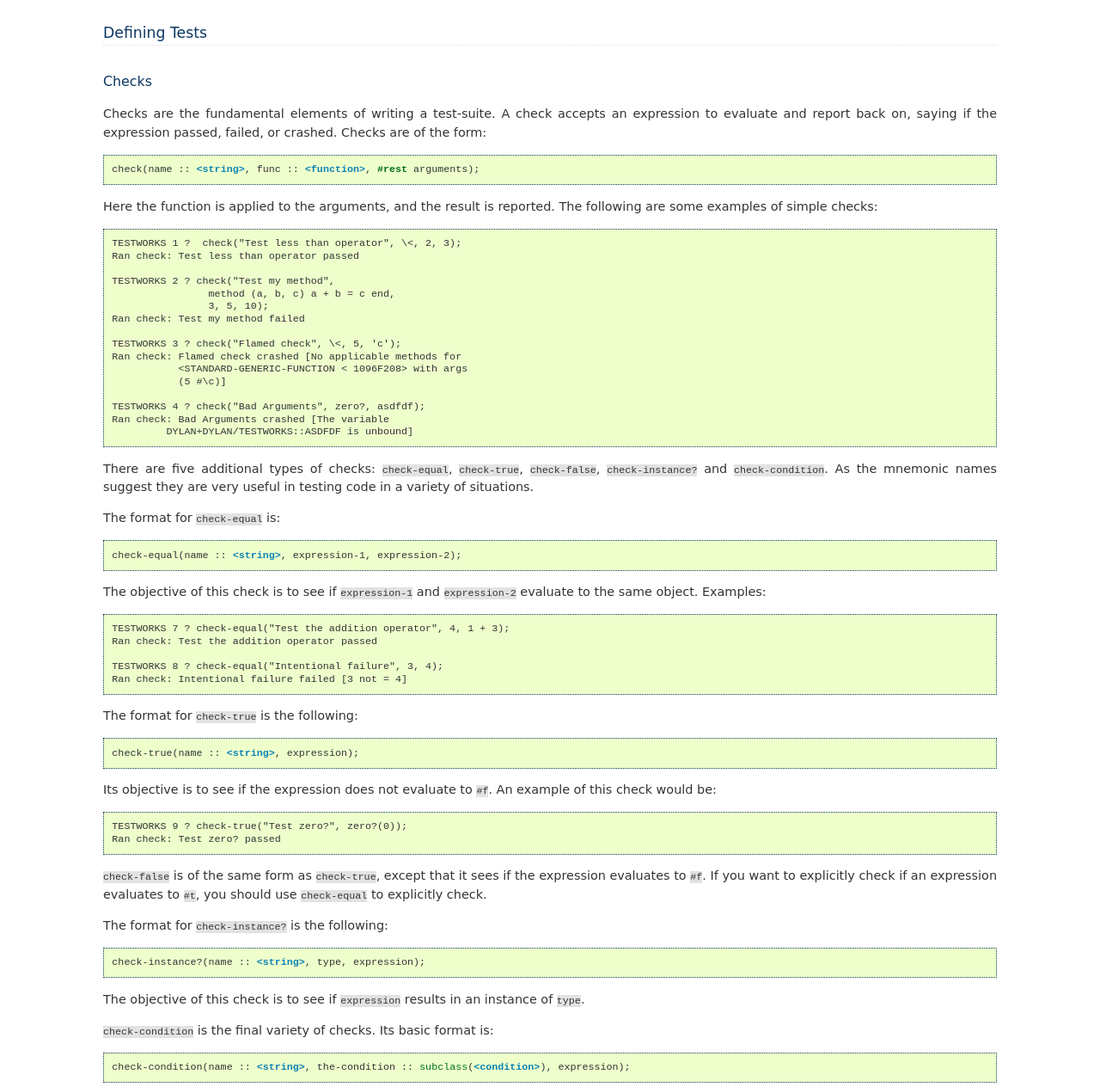
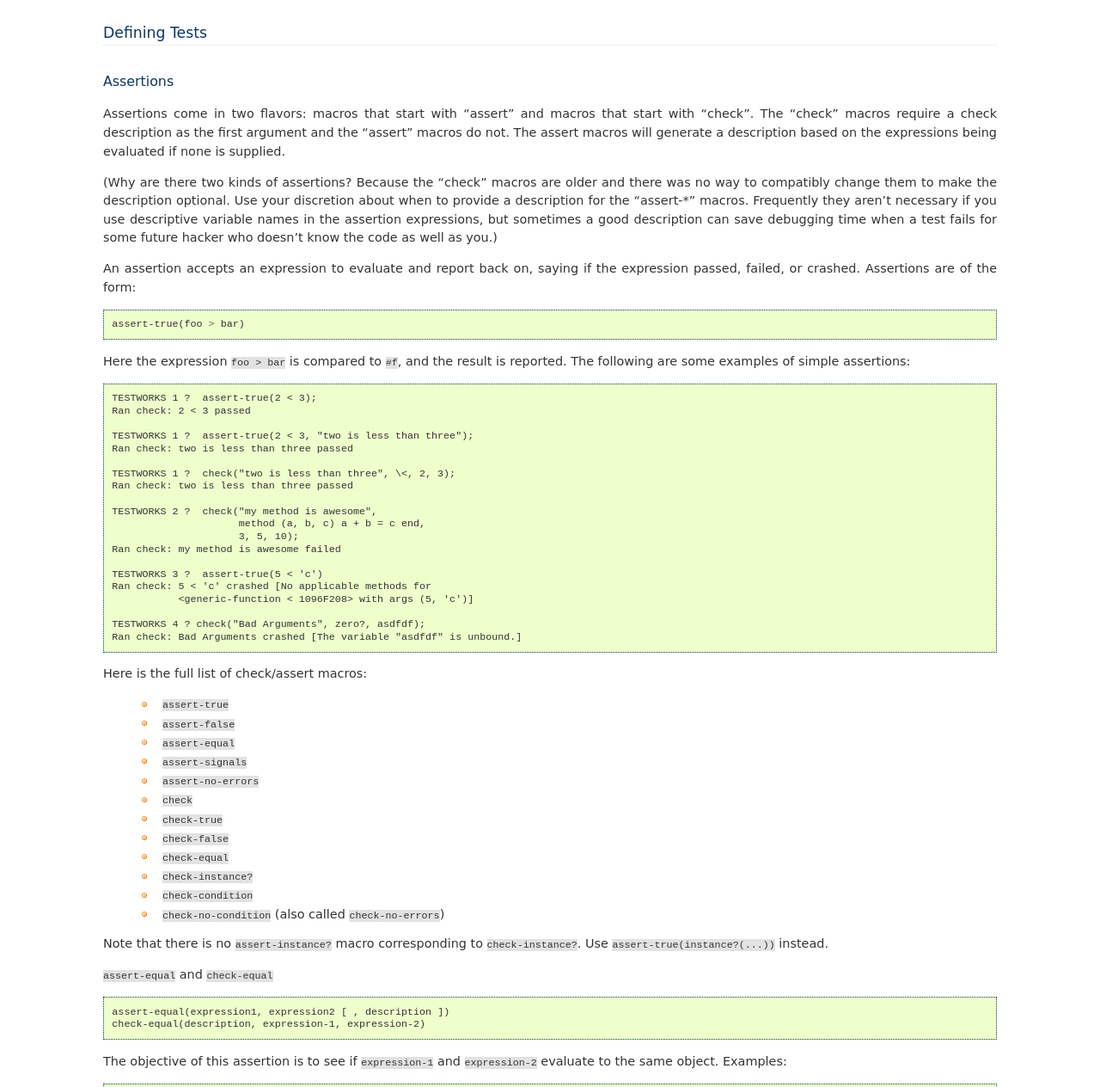
Before and after one commit to dylan-lang/testworks, a Sphinx documentation site: the page built from documentation/users-guide/source/usage.rst, in a window 1280 px wide and 1400 px high, scrolled down 247 px, cut to the strip 136-1400 px from the top of the window. Shown: the whole strip at 86% size. Built offline with Sphinx 7.4.7, drawn with Linux system fonts in a browser that asks for light colours; cross-references to code outside the pages are shown as plain code; some of the changed text lies outside the part shown.

Commit message:
Update usage doc for assert-* macros and general revamping.

```diff
--- a/documentation/users-guide/source/usage.rst
+++ b/documentation/users-guide/source/usage.rst
@@ -7,49 +7,83 @@ Usage
 Defining Tests
 ==============
 
-Checks
-------
+Assertions
+----------
 
-Checks are the fundamental elements of writing a test-suite. A check
-accepts an expression to evaluate and report back on, saying if the
-expression passed, failed, or crashed. Checks are of the form:
+Assertions come in two flavors: macros that start with "assert" and
+macros that start with "check".  The "check" macros require a check
+description as the first argument and the "assert" macros do not.  The
+assert macros will generate a description based on the expressions
+being evaluated if none is supplied.
+
+(Why are there two kinds of assertions?  Because the "check" macros
+are older and there was no way to compatibly change them to make the
+description optional.  Use your discretion about when to provide a
+description for the "assert-\*" macros.  Frequently they aren't
+necessary if you use descriptive variable names in the assertion
+expressions, but sometimes a good description can save debugging time
+when a test fails for some future hacker who doesn't know the code as
+well as you.)
+
+An assertion accepts an expression to evaluate and report back on,
+saying if the expression passed, failed, or crashed. Assertions are of
+the form:
 
 .. code-block:: dylan
 
-    check(name :: <string>, func :: <function>, #rest arguments);
+    assert-true(foo > bar)
 
-Here the function is applied to the arguments, and the result is reported.
-The following are some examples of simple checks::
+Here the expression ``foo > bar`` is compared to ``#f``, and the
+result is reported.  The following are some examples of simple
+assertions::
 
-    TESTWORKS 1 ?  check("Test less than operator", \<, 2, 3);
-    Ran check: Test less than operator passed
+    TESTWORKS 1 ?  assert-true(2 < 3);
+    Ran check: 2 < 3 passed
 
-    TESTWORKS 2 ? check("Test my method",
-                    method (a, b, c) a + b = c end,
-                    3, 5, 10);
-    Ran check: Test my method failed
+    TESTWORKS 1 ?  assert-true(2 < 3, "two is less than three");
+    Ran check: two is less than three passed
 
-    TESTWORKS 3 ? check("Flamed check", \<, 5, 'c');
-    Ran check: Flamed check crashed [No applicable methods for
-               <STANDARD-GENERIC-FUNCTION < 1096F208> with args
-               (5 #\c)]
+    TESTWORKS 1 ?  check("two is less than three", \<, 2, 3);
+    Ran check: two is less than three passed
+
+    TESTWORKS 2 ?  check("my method is awesome",
+                         method (a, b, c) a + b = c end,
+                         3, 5, 10);
+    Ran check: my method is awesome failed
+
+    TESTWORKS 3 ?  assert-true(5 < 'c')
+    Ran check: 5 < 'c' crashed [No applicable methods for
+               <generic-function < 1096F208> with args (5, 'c')]
 
     TESTWORKS 4 ? check("Bad Arguments", zero?, asdfdf);
-    Ran check: Bad Arguments crashed [The variable
-             DYLAN+DYLAN/TESTWORKS::ASDFDF is unbound]
+    Ran check: Bad Arguments crashed [The variable "asdfdf" is unbound.]
 
-There are five additional types of checks: :func:`check-equal`,
-:func:`check-true`, :func:`check-false`, :func:`check-instance?`
-and :func:`check-condition`. As the mnemonic names suggest they
-are very useful in testing code in a variety of situations.
+Here is the full list of check/assert macros:
 
-The format for :func:`check-equal` is:
+  * :func:`assert-true`
+  * :func:`assert-false`
+  * :func:`assert-equal`
+  * :func:`assert-signals`
+  * :func:`assert-no-errors`
+  * :func:`check`
+  * :func:`check-true`
+  * :func:`check-false`
+  * :func:`check-equal`
+  * :func:`check-instance?`
+  * :func:`check-condition`
+  * :func:`check-no-condition`  (also called :func:`check-no-errors`)
+
+Note that there is no ``assert-instance?`` macro corresponding to
+``check-instance?``.  Use ``assert-true(instance?(...))`` instead.
+
+:func:`assert-equal` and :func:`check-equal`
 
 .. code-block:: dylan
 
-    check-equal(name :: <string>, expression-1, expression-2);
+    assert-equal(expression1, expression2 [ , description ])
+    check-equal(description, expression-1, expression-2)
 
-The objective of this check is to see if ``expression-1`` and ``expression-2``
+The objective of this assertion is to see if ``expression-1`` and ``expression-2``
 evaluate to the same object.  Examples::
 
     TESTWORKS 7 ? check-equal("Test the addition operator", 4, 1 + 3);
@@ -65,15 +99,15 @@ The format for :func:`check-true` is the following:
     check-true(name :: <string>, expression);
 
 Its objective is to see if the expression does not evaluate to ``#f``. An
-example of this check would be::
+example of this assertion would be::
 
     TESTWORKS 9 ? check-true("Test zero?", zero?(0));
     Ran check: Test zero? passed
 
-:func:`check-false` is of the same form as :func:`check-true`, except that
-it sees if the expression evaluates to ``#f``. If you want to explicitly
-check if an expression evaluates to ``#t``, you should use :func:`check-equal`
-to explicitly check.
+:func:`check-false` is of the same form as :func:`check-true`, except
+that it sees if the expression evaluates to ``#f``. If you want to
+explicitly check if an expression evaluates to ``#t``, you should use
+:func:`check-equal`.
 
 The format for :func:`check-instance?` is the following:
 
@@ -81,17 +115,17 @@ The format for :func:`check-instance?` is the following:
 
     check-instance?(name :: <string>, type, expression);
 
-The objective of this check is to see if ``expression`` results in an
+The objective of this assertion is to see if ``expression`` results in an
 instance of ``type``.
 
-:func:`check-condition` is the final variety of checks. Its basic format
+:func:`check-condition` is the final variety of assertions. Its basic format
 is:
 
 .. code-block:: dylan
 
     check-condition(name :: <string>, the-condition :: subclass(<condition>), expression);
 
-This check determines if the evaluation of expression results in
+This assertion determines if the evaluation of expression results in
 an instance of ``the-condition`` being signaled.  Examples::
 
     TESTWORKS 10 ? check-condition("Raise simple-error", <simple-error>,
@@ -109,7 +143,7 @@ an instance of ``the-condition`` being signaled.  Examples::
 Tests
 -----
 
-Tests are objects which contain checks and any arbitrary code. Tests
+Tests are objects which contain assertions and any arbitrary code. Tests
 may be defined with a set of optional arguments, namely:
 
  * ``name``: A required keyword - an instance of ``<string>``.
@@ -216,30 +250,59 @@ Similar to :func:`perform-test`, there is a function called
 Organzing Your Test Suites
 ==========================
 
-Tests and suites should be viewed as "super" objects to organize and
-observe control over checks.  The test suite library may look something like:
+The overall structure of a test library may look something like this:
 
 .. code-block:: dylan
 
-    define library xxx-test-suite
-      use dylan;
+    // --- library.dylan ---
+    define library xxx-tests
+      use common-dylan;
       use testworks;
-      use xxx;       // <- the library you are testing
-    end library;
+      use xxx;                 // the library you are testing
+      export xxx-tests;        // so other test libs can include it
+    end;
 
-The number of checks per test should be kept to a minimum since it is
-much easier to track failures and errors in smaller tests. Putting
-names on checks and descriptions on tests and suites is something that
-is often ignored. It might seem like too much work at first but
-introducing names and descriptions allows better error tracking and
-saves significant time by providing information at a glance.
+    define module xxx-tests
+      use common-dylan;
+      use testworks;
+      use xxx;                 // the module you are testing
+      export xxx-test-suite;   // so other suites can include it
+    end;
 
-(In the future, there should be support for check failures to include
-the source file line number for the check, but even then the check
-name can be useful, for example if it is being run inside a loop.)
+    // --- main.dylan ---
+    define suite xxx-test-suite ()
+      test my-awesome-test;
+      ...
+    end;
 
-Tests can be used to combine similar checks into a unit and suites can
-further organize similar or related tests into units.
+    define test my-awesome-test ()
+      assert-true(...);
+      assert-equal(...);
+      ...
+    end;
+
+    run-test-application(my-test-suite);
+
+Tests and suites should be viewed as "super" objects to organize and
+observe control over assertions.  The number of assertions per test
+should be kept to a minimum since it is much easier to track failures
+and errors in smaller tests.
+
+Add descriptions to assertions if the assertion expressions aren't
+obvious.  The default descriptions use the text of the code in failure
+reports, so if there's anything unclear about the code you should add
+a description of what the intention of the assertion is.  This can
+make it much easier for the next maintainer of the code.  In general,
+testworks should be pretty good at reporting the actual values that
+caused the failure so it shouldn't be necessary to include them in the
+description.
+
+In the future, there will be support for failures to include the
+source file line number for the assertion.
+
+Tests are used used to combine related assertions into a unit and
+suites further organize related tests.  Suites may also contain other
+suites.
 
 It is common for the test suite for library xxx to export a single
 test suite named xxx-test-suite, which is further subdivided into
```
